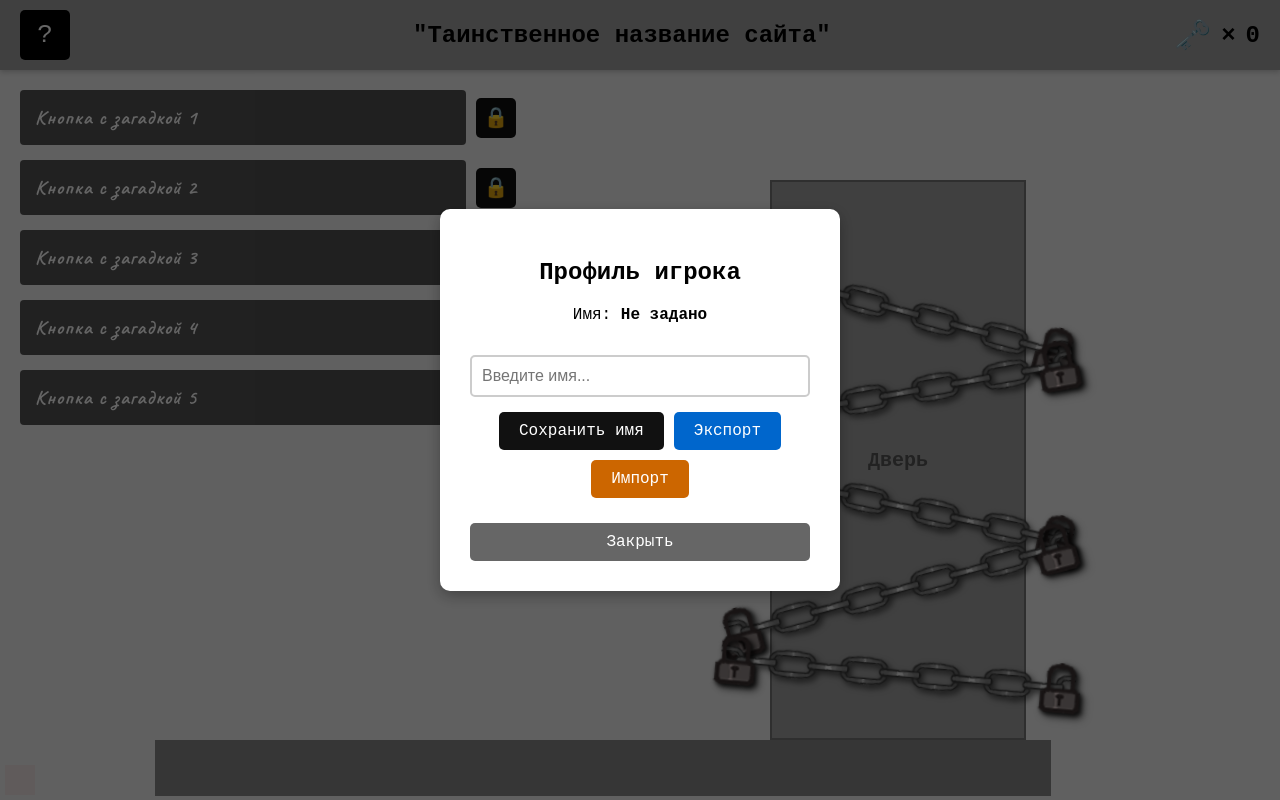
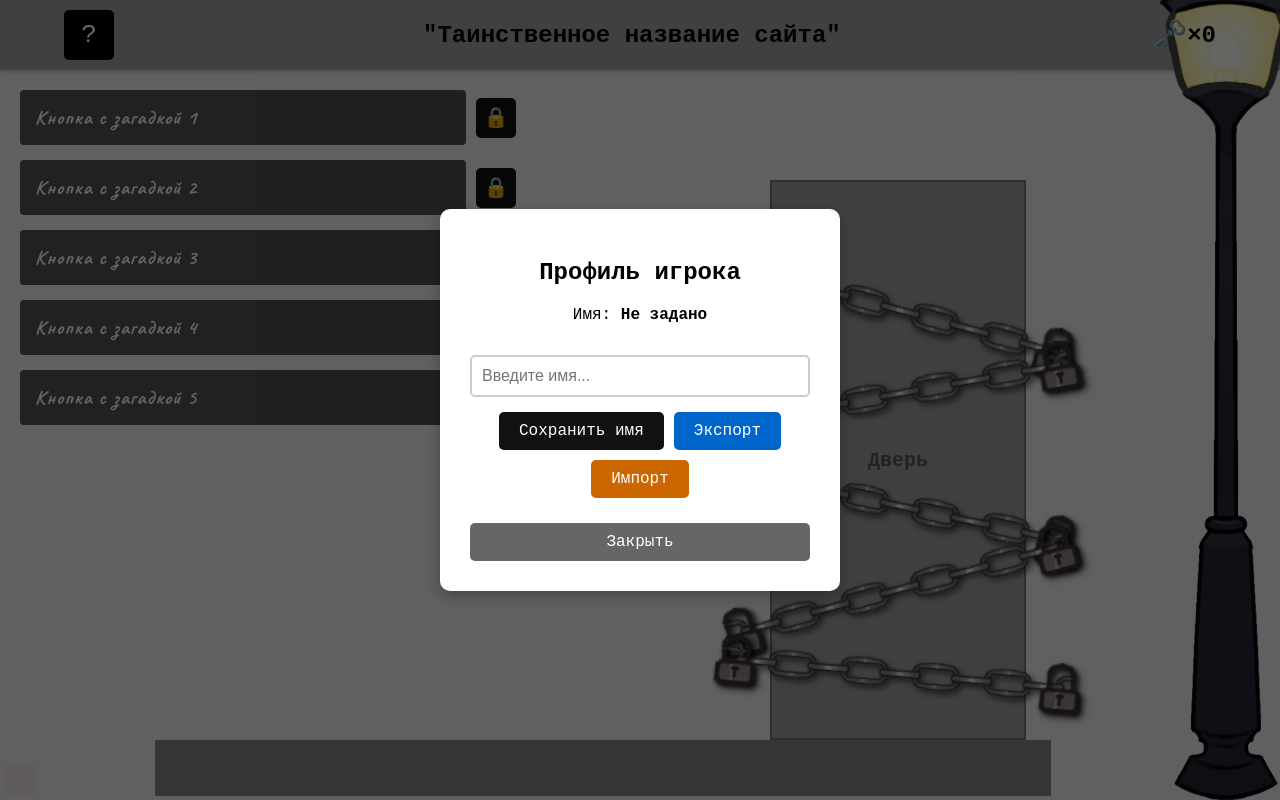
Before and after one commit to vikvita333-art/secret-santa, a plain HTML site: page index.html in a window 1280 px wide. Drawn offline with Linux system fonts and the light colour scheme; no server answers.

Commit message:
Add files via upload

```diff
--- a/index.html
+++ b/index.html
@@ -15,6 +15,9 @@
         <div class="title">"Таинственное название сайта"</div>
         <div class="key-counter">
             <span class="key-icon">🗝️</span> × <span id="keyCount">0</span>
+        </div>
+        <div class="lamp">
+            <img id="lamp" src="lamp.png"; alt="Фонарный столб. А вы что ждали?">
         </div>
     </header>
 
--- a/style.css
+++ b/style.css
@@ -22,8 +22,8 @@ body {
 header {
     display: flex;
     justify-content: space-between;
-    align-items: center;
-    padding: 10px 20px;
+    align-items: center;     /* Центрирование по вертикали */
+    padding: 10px 5vw;
     background-color: var(--panel-bg);
     box-shadow: 0 2px 5px rgba(0,0,0,0.2);
     z-index: 10;
@@ -53,7 +53,8 @@ header {
     align-items: center;
     font-size: 24px;
     font-weight: bold;
-    gap: 10px;
+    border:20%;
+    z-index: 6;
 }
 .key-icon { font-size: 30px; }
 
@@ -309,3 +310,15 @@ button:hover { opacity: 0.8; }
     z-index: 50;
 }
 .hidden-dev-trigger:hover { opacity: 0.2; }
+#lamp{
+/* position: fixed;       Фиксирует картинку относительно окна браузера  */
+  height:105vh;              /* Отступ слева */
+  object-fit: cover;     /* Сохраняет пропорции изображения */
+  z-index: 5;
+}
+.lamp{
+position: fixed;
+  top: -5vh;                /* Отступ сверху */
+  right: -2%;      /* Сохраняет пропорции изображения */
+  z-index: 5;
+}
```
Also changed, not shown: lamp.png (added).
